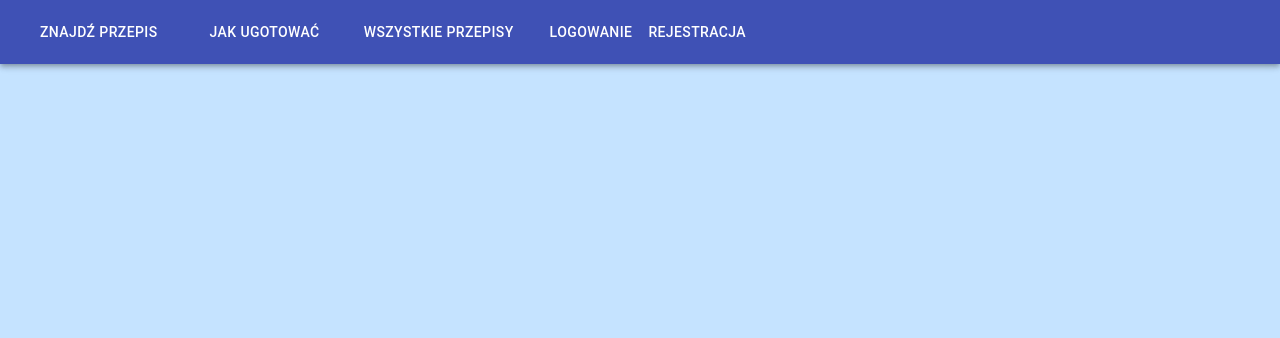
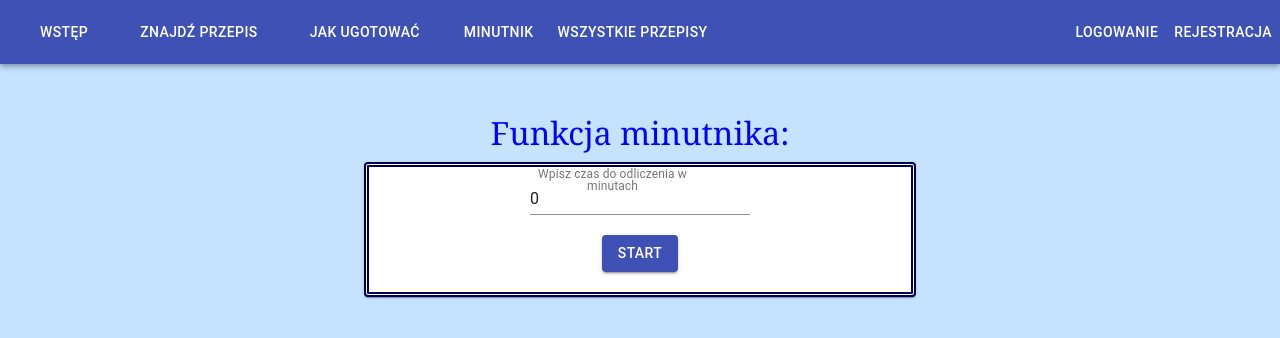
Before and after one commit to rastuszek/pomocnik_kuchenny, a React (Create React App) app: page /minutnik in a window 1280 px wide. Shown: the top 338 px of the page. Built offline with nearby package versions, Linux system fonts and the light colour scheme; no server answers; sample sign-in values are in the browser's storage.

Commit message:
wrzuta po czasie

```diff
--- a/package.json
+++ b/package.json
@@ -9,6 +9,7 @@
     "@testing-library/jest-dom": "^5.11.6",
     "@testing-library/react": "^11.2.2",
     "@testing-library/user-event": "^12.6.0",
+    "react-countdown": "^2.3.1",
     "bootstrap": "^4.5.3",
     "clsx": "^1.1.1",
     "firebase": "^8.2.1",
--- a/src/App.js
+++ b/src/App.js
@@ -22,6 +22,8 @@ import SingleGroat from "./components/ingredients/SingleGroat";
 import RecipesAll from "./components/ingredients/RecipesAll";
 import Sauces from "./components/ingredients/Sauces";
 import NavBar from "./components/NavBar";
+import {CounterDown} from "./components/CounterDown";
+
 import "./components/All.css";
 
 const App = () => {
@@ -56,6 +58,7 @@ const App = () => {
                     <PrivateRoute exact path="/funkcje/jak/kasze" component={Groats}/>
                     <PrivateRoute path="/funkcje/jak/kasze/:slug" component={SingleGroat}
                     />
+                    <PrivateRoute exact path="/minutnik" component={CounterDown} />
                     <PrivateRoute exact path="/funkcje/znajdz/sosy" component={Sauces}/>
                 </Switch>
             </div>
--- a/src/components/All.css
+++ b/src/components/All.css
@@ -1,4 +1,3 @@
-
 a {
     color: white;
 }
@@ -15,6 +14,7 @@ a:hover {
     margin-left: 20px;
     margin-right: 20px;
     margin-bottom: 20px;
+
 }
 
 .description {
@@ -104,6 +104,8 @@ button {
 
 .tips {
     text-align: left;
+    border-radius: 25px;
+    background-color: powderblue;
 }
 
 .all {
@@ -111,14 +113,13 @@ button {
 }
 
 html {
-    background-color: #c5e3ff;;
+    background-color: #c5e3ff;
 }
 
 .intro {
-    background-color: #c5e3ff;;
     font-family: cursive, Georgia;
     text-align: center;
-    font-size: 30px;
+    font-size: 20px;
     color: #0000ff;
     margin-top: 20px;
 }
@@ -130,9 +131,10 @@ html {
 }
 
 .photos {
-    height: 210px;
+    height: 250px;
     width: 520px;
     border-radius: 5px;
+    -ms-background-position-x: center;
 }
 
 .sauces {
@@ -144,3 +146,22 @@ html {
     background-color: #c5e3ff;
     list-style-type: none !important;
 }
+
+.wstep{
+    margin-bottom: 50px;
+}
+
+.timer {
+    margin-top: 50px;
+
+}
+
+.user {
+    right: 0px;
+    position: absolute;
+}
+
+.start {
+    margin-top: 20px;
+    margin-bottom: 20px;
+}
--- /dev/null
+++ b/src/components/CounterDown/index.jsx
@@ -0,0 +1,50 @@
+import React, {useState} from "react";
+import Countdown from "react-countdown";
+import {Container, Button, TextField} from "@material-ui/core";
+import {Card} from "@material-ui/core";
+
+export const CounterDown = () => {
+    const [start, setStart] = useState(false);
+    const [value, setValue] = useState(0);
+
+    const renderer = ({hours, minutes, seconds, completed}) => {
+        if (completed) {
+            return "Czas minął";
+        } else {
+            return (
+                <span>
+          {hours}:{minutes}:{seconds}
+        </span>
+            );
+        }
+    };
+    return (
+        <Container className="timer" maxWidth="sm">
+            <div className="text">
+                <h2> Funkcja minutnika:</h2>
+            </div>
+            <Card className="list">
+                <div>
+                    <TextField
+                        value={value}
+                        onChange={(e) => setValue(e.target.value)}
+                        name="czas"
+                        type="number"
+                        label="Wpisz czas do odliczenia w minutach"
+                    />
+                </div>
+
+                <div>
+                    {start && <Countdown date={Date.now() + value * 60 * 1000} renderer={renderer}/>}
+                </div>
+
+                <div className="start">
+                    <Button onClick={() => setStart((prev) => !prev)} variant="contained" color="primary">
+                        Start
+                    </Button>
+                </div>
+
+            </Card>
+        </Container>
+    );
+};
--- a/src/components/Intro.js
+++ b/src/components/Intro.js
@@ -2,7 +2,16 @@ import React from 'react'
 
 const Intro = () => (
     <div className="intro">
-        <h1>Witamy w pomocniku kuchennym!</h1>
+        <h1 className="wstep">Witamy w pomocniku kulinarnym!</h1>
+        <ul> Przed Tobą aplikacja, która służy jako niezastąpione wsparcie w kuchni. </ul>
+        <ul> Znajdziesz tutaj funkcję do wyszukiwania przepisów za pomocą wybranych składników,
+            zalecenia i porady odnośnie gotowania wielu produktów oraz narzędzie służące do odliczania czasu. </ul>
+        <ul> W trakcie gotowania pamiętaj o tym, że:
+        <li>każdy rodzaj mięsa możesz zastąpić innym rodzajem mięsa (np. polędwicę wieprzową piersią z kurczaka)</li>
+            <li>możesz zmieniać ilość składników w przepisach zachowując ich proporcje </li>
+
+
+        </ul>
 
     </div>
 )
--- a/src/components/Login.js
+++ b/src/components/Login.js
@@ -70,7 +70,7 @@ const Login = () => {
                             </Grid>
                             <Grid item xs={3}>
                                 <Button onClick={handleRedirect} variant="contained">
-                                    Zarejestruj
+                                    Rejestracja
                                 </Button>
                             </Grid>
                             <Grid item xs={3}></Grid>
--- a/src/components/NavBar/index.jsx
+++ b/src/components/NavBar/index.jsx
@@ -6,7 +6,6 @@ import Typography from "@material-ui/core/Typography";
 import Button from "@material-ui/core/Button";
 import IconButton from "@material-ui/core/IconButton";
 import MenuIcon from "@material-ui/icons/Menu";
-import Menu from "@material-ui/core/Menu";
 import MenuItem from "@material-ui/core/MenuItem";
 import { Link } from "react-router-dom";
 import Drawer from "@material-ui/core/Drawer";
@@ -72,11 +71,13 @@ const NavBar = () => {
                         className={classes.menuButton}
                         color="inherit"
                         onClick={handleDrawerOpen}
-                        aria-label="menu"
-                    >
+                        aria-label="menu" >
                         <MenuIcon onClick={handleClick} />
                     </IconButton>
                     <Drawer variant="persistent"  anchor="top" open={open}>
+                        <Link to="/">
+                            <MenuItem  onClick={handleDrawerClose}>Wstęp</MenuItem>
+                        </Link>
                         <Link to="/funkcje/znajdz">
                             <MenuItem  onClick={handleDrawerClose}>Znajdź przepis</MenuItem>
                         </Link>
@@ -87,6 +88,9 @@ const NavBar = () => {
                             <MenuItem   onClick={handleDrawerClose}>
                                 Wszystkie przepisy
                             </MenuItem>
+                            <Link to="/minutnik">
+                                <MenuItem   onClick={handleDrawerClose}>Minutnik</MenuItem>
+                            </Link>
                         </Link>
                         <Link to="/logowanie">
                             <MenuItem   onClick={handleDrawerClose}>Zaloguj</MenuItem>
@@ -104,6 +108,13 @@ const NavBar = () => {
         return (
             <Toolbar>
                 <Typography variant="h6" className={classes.title}>
+                    <Link to="/">
+                        <Button style={{ color: "white" }} variant="primary">
+                            Wstęp
+                        </Button>
+                    </Link>
+                </Typography>
+                <Typography variant="h6" className={classes.title}>
                     <Link to="/funkcje/znajdz">
                         <Button style={{ color: "white" }} variant="primary">
                             Znajdź przepis
@@ -117,20 +128,28 @@ const NavBar = () => {
                         </Button>
                     </Link>
                 </Typography>
+<Typography>
+                <Button style={{ color: "white" }} component={Link} to="/minutnik">
+                    Minutnik
+                </Button>
+</Typography>
+
                 <Typography variant="h6" className={classes.title}>
                     <Link to="/funkcje/znajdz/przepisy">
-                        <Button style={{ color: "white" }} color="primary">
+                        <Button style={{ color: "white" }} variant="primary">
                             Wszystkie przepisy
                         </Button>
                     </Link>
                 </Typography>
 
+                <div className="user">
                 <Button style={{ color: "white" }} component={Link} to="/logowanie">
                     Logowanie
                 </Button>
                 <Button style={{ color: "white" }} component={Link} to="/rejestracja">
                     Rejestracja
                 </Button>
+                </div>
             </Toolbar>
         );
     };
--- a/src/components/Seek.js
+++ b/src/components/Seek.js
@@ -24,6 +24,7 @@ const GreenCheckbox = withStyles({
     },
     checked: {},
 })((props) => <Checkbox color="default" {...props} />);
+
 const Seek = () => {
     const [state, setState] = useState({
         Jajka: false,
@@ -95,15 +96,17 @@ const Seek = () => {
         <Container className="cards" maxWidth={'sm'}>
 
             <div className="text">
-                <h2> Proszę wybrać składniki, z których zamierzasz stworzyć danie:</h2>
+                <h2> Proszę wybrać co najmniej 3 składniki, z których zamierzasz stworzyć danie:</h2>
             </div>
 
             <FormGroup row>
 
                 <Card className="ingre">
                     <CardContent>
-                        <img className="photos" src="https://images.unsplash.com/photo-1542223189-67a03fa0f0bd?ixid=MXwxMjA3fDB8MHxwaG90by1wYWdlfHx8fGVufDB8fHw%3D&ixlib=rb-1.2.1&auto=format&fit=crop&w=2104&q=80" />
-                        <Typography className="typo" variant="h5">
+                    <img className="photos" src="https://images.unsplash.com/photo-1542223189-67a03fa0f0bd?ixid=MXwxMjA3fDB8MHxwaG90by1wYWdlfHx8fGVufDB8fHw%3D&ixlib=rb-1.2.1&auto=format&fit=crop&w=2104&q=80" />
+                    {/* te zdjecia powinny byc responsywne*/}
+
+                        <Typography className="typo" variant="h5" component="h2">
                             Warzywa
                         </Typography>
                         <Grid container spacing={2}>
@@ -301,7 +304,7 @@ const Seek = () => {
 
             {recipesShow &&
             <Recipes recipes={recipesShow}/>}
-            {alert && window.alert('Za mało składników')}
+            {alert && window.alert('Zbyt mała ilość zaznaczonych składników!')}
 
             <div className="buttons">
                 <Button variant="contained" onClick={handleClick} color="primary">
@@ -311,7 +314,7 @@ const Seek = () => {
 
             <div className="buttons">
                 <Link to='/funkcje/znajdz/sosy'> <Button variant="contained" color="primary">
-                    Sosy, ktore czesto wystepuja jako baza w przepisach</Button></Link>
+                    Sosy, które często wystepują w przepisach</Button></Link>
             </div>
 
         </Container>
--- a/src/components/ingredients/SingleRecipe.js
+++ b/src/components/ingredients/SingleRecipe.js
@@ -26,13 +26,13 @@ const SingleRecipe = (props) => {
                 return (
                     <Container maxWidth={'sm'}>
                         <Card className='description'>
-                            <h1>{recipe.name}</h1>
+                            <h1><b>{recipe.name}</b></h1>
                             <div className="single">
-                                <h6>Składniki:</h6>
+                                <h6><b>Składniki:</b></h6>
                                 <ul className="tips">
                                     {recipe.composition.map(ingredient => <li key={ingredient}>{ingredient}</li>)}
                                 </ul>
-                                <h6>Sposób przygotowania:</h6>
+                                <h6><b> Sposób przygotowania:</b></h6>
                                 {recipe.description}
                             </div>
 
--- a/src/components/ingredients/SingleVege.js
+++ b/src/components/ingredients/SingleVege.js
@@ -71,7 +71,7 @@ const SingleVege = (props) => {
 
                                 <Collapse in={expanded} timeout="auto" unmountOnExit>
                                     <CardContent >
-                                        <h6>Wartości zdrowotne:</h6>
+                                        <h6>Wartości zdrowotne oraz ciekawostki:</h6>
                                         <Typography  paragraph>
                                             {vege.values}
                                         </Typography>
```
Also changed, not shown: src/example.json, 2 other files (tests, documents, lock files or other folders).
